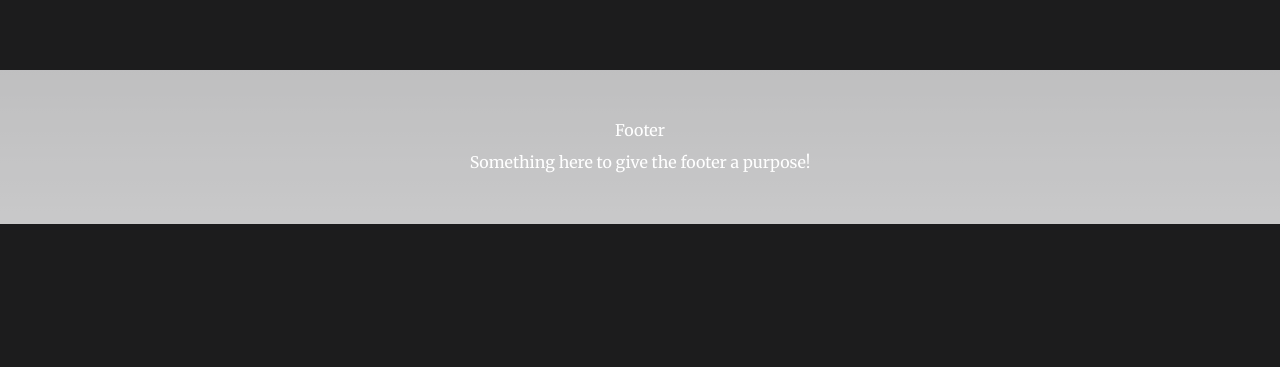
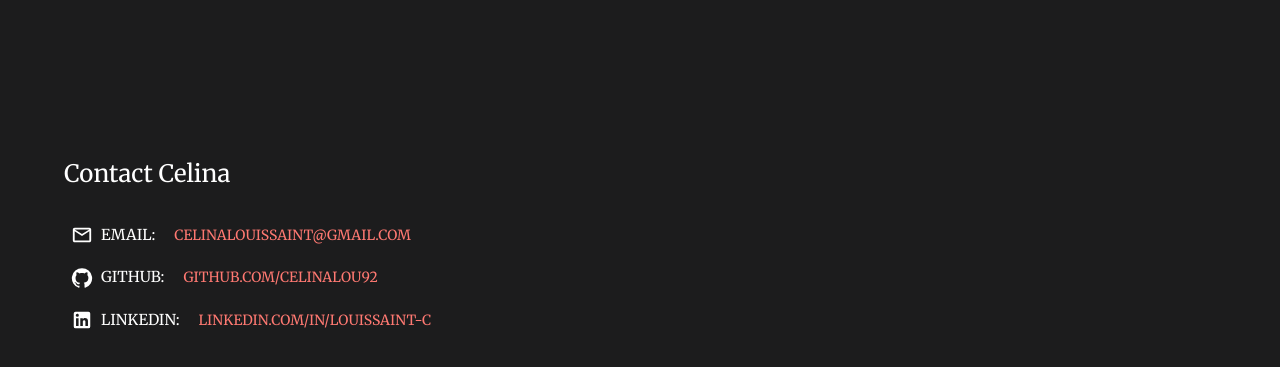
Before and after one commit to celinalou92/louissaint.me, a Next.js app: page / in a window 1280 px wide. Shown: the part 2554-2921 px from the top of the page. Before the commit the page ends 2778 px from the top, so only its background shows below. Built offline with nearby package versions, Linux system fonts and the light colour scheme.

Commit message:
Add footer and contact info

```diff
--- /dev/null
+++ b/app/components/footer/Footer.tsx
@@ -0,0 +1,57 @@
+import { Box, Button, Stack, Typography, styled } from "@mui/material";
+import LinkedInIcon from '@mui/icons-material/LinkedIn';
+import GitHubIcon from '@mui/icons-material/GitHub';
+import MailOutlineIcon from '@mui/icons-material/MailOutline';
+
+
+export const Footer = () => {
+    const contactData = [
+        {
+            method: "Email",
+            linkText:"celinalouissaint@gmail.com",
+            link: "https://celinalouissaint@gmail.com",
+            icon: <MailOutlineIcon  />,
+        },
+        {
+            method: "Github",
+            linkText:"github.com/celinalou92",
+            link: "https://github.com/celinalou92",
+            icon: <GitHubIcon />,
+        },
+        {
+            method: "LinkedIn",
+            linkText:"linkedin.com/in/louissaint-c",
+            link: "https://linkedin.com/in/louissaint-c",
+            icon: <LinkedInIcon />,
+        },
+    ]
+    return (
+        <Box sx={{ bgcolor: 'background.default', p: 8 }} component="footer">
+            <Typography variant="h5" align="left" margin="1em auto">
+                Contact Celina
+            </Typography>
+            {contactData.map((contact) => (
+                <Stack key={contact.method} display="flex" direction={"row"}  alignItems="center" width="100%">
+
+                    <Button
+                    href={contact.link}
+                    target="_blank"
+                    startIcon={contact.icon}
+                    size="large"
+                    fullWidth
+                    >
+                        {contact.method}:
+                    </Button>
+                    <Button
+                    href={contact.link}
+                    target="_blank"
+
+                    color="secondary"
+                    >
+                        {contact.linkText}
+                    </Button>
+                </Stack>
+            ))}
+        </Box>
+    );
+};
--- a/app/page.tsx
+++ b/app/page.tsx
@@ -1,12 +1,12 @@
 /* eslint-disable react/no-unescaped-entities */
 import Box from '@mui/material/Box';
-import Typography from '@mui/material/Typography';
 import { SkillList } from './components/skillList/SkillsList';
 import { Hero } from './components/hero/Hero';
 import { NavBar } from './components/navBar/Navbar';
 import { Projects } from './components/projects/Projects';
 import projectData from "../data/projectsData"
 import { skillsListData } from '@/data/skillListData';
+import { Footer } from './components/footer/Footer';
 
 
 
@@ -26,19 +26,7 @@ export default function Home() {
         <SkillList skillsListData={skillsListData} />
         <Projects projects={projectData} />
       </Box>
-        {/* Footer */}
-        <Box sx={{ bgcolor: 'background.paper', p: 6 }} component="footer">
-          <Typography variant="body1" align="center" gutterBottom>
-            Footer
-          </Typography>
-          <Typography
-            variant="subtitle1"
-            align="center"
-          >
-            Something here to give the footer a purpose!
-          </Typography>
-        </Box>
-        {/* End footer */}
+      <Footer />
     </>
   )
 }
```
Also changed, not shown: package.json (+4 -4 lines), 1 other file (tests, documents, lock files or other folders).
